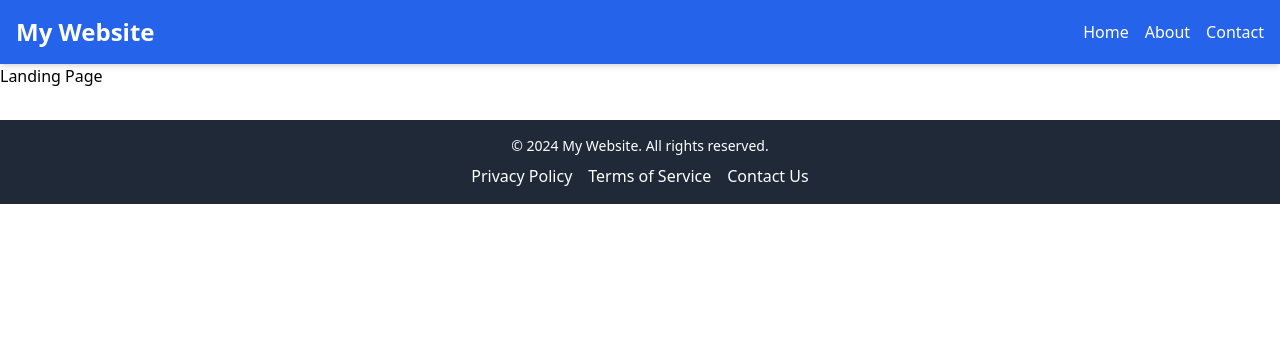
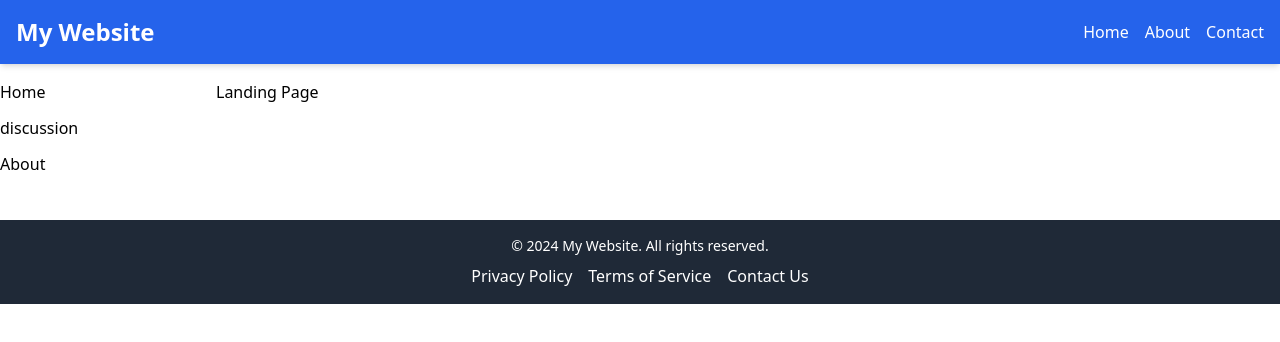
Before and after one commit to kirbeee/thu-senior-project, a React (Create React App) app in the folder client/: page / in a window 1280 px wide. Shown: the top 342 px of the page. Built offline with nearby package versions, Linux system fonts and the light colour scheme.

Commit message:
add tailwind css style

```diff
--- a/client/src/App.js
+++ b/client/src/App.js
@@ -1,21 +1,28 @@
 import React from "react";
-import { BrowserRouter as Router, Route, Routes } from 'react-router-dom';
+import {BrowserRouter as Router, Route, Routes} from 'react-router-dom';
 import LandingPage from "./pages/LandingPage";
 import DiscussionPage from "./pages/DiscussionPage";
 import AboutPage from "./pages/AboutPage";
 import Header from "./pages/Header";
 import Footer from "./pages/Footer";
+import Sidebar from "./components/Sidebar";
 
-function App () {
+function App() {
     return (
         <Router>
-            <div>
-                <Header />
-                <Routes>
-                    <Route path="/" element={<LandingPage />} />
-                    <Route path="/about" element={<AboutPage />} />
-                </Routes>
-                <Footer />
+            <div >
+                <Header/>
+                <div className="container mx-auto grid grid-cols-6 gap-4 mt-4">
+                    <Sidebar/>
+                    <div className="col-span-5">
+                        <Routes>
+                            <Route path="/" element={<LandingPage/>}/>
+                            <Route path="/discussion" element={<DiscussionPage/>}/>
+                            <Route path="/about" element={<AboutPage/>}/>
+                        </Routes>
+                    </div>
+                </div>
+                <Footer/>
             </div>
         </Router>
     );
--- a/client/src/components/Link.js
+++ /dev/null
@@ -1,23 +0,0 @@
-import classNames from "classnames";
-import useNavigation from "../hooks/use-navigation";
-
-function Link({to, children, className, activeClassName}){ {
-    const {navigate, currentPath} = useNavigation();
-
-    const classes = classNames(
-        'text-blue-500',
-        className,
-        currentPath === to && activeClassName)
-
-    const handleClick = (event) =>{
-        if (event.metaKey || event.ctrlKey){
-            return;
-        }
-        event.preventDefault();
-
-        navigate(to);
-    }
-    return <a className={classes} href={to} onClick={handleClick}>{children}</a>;
-}}
-
-export default Link;
--- a/client/src/components/Sidebar.js
+++ b/client/src/components/Sidebar.js
@@ -1,4 +1,4 @@
-import Link from './Link';
+import {Link} from 'react-router-dom';
 
 function Sidebar(){
     const links =[
```
